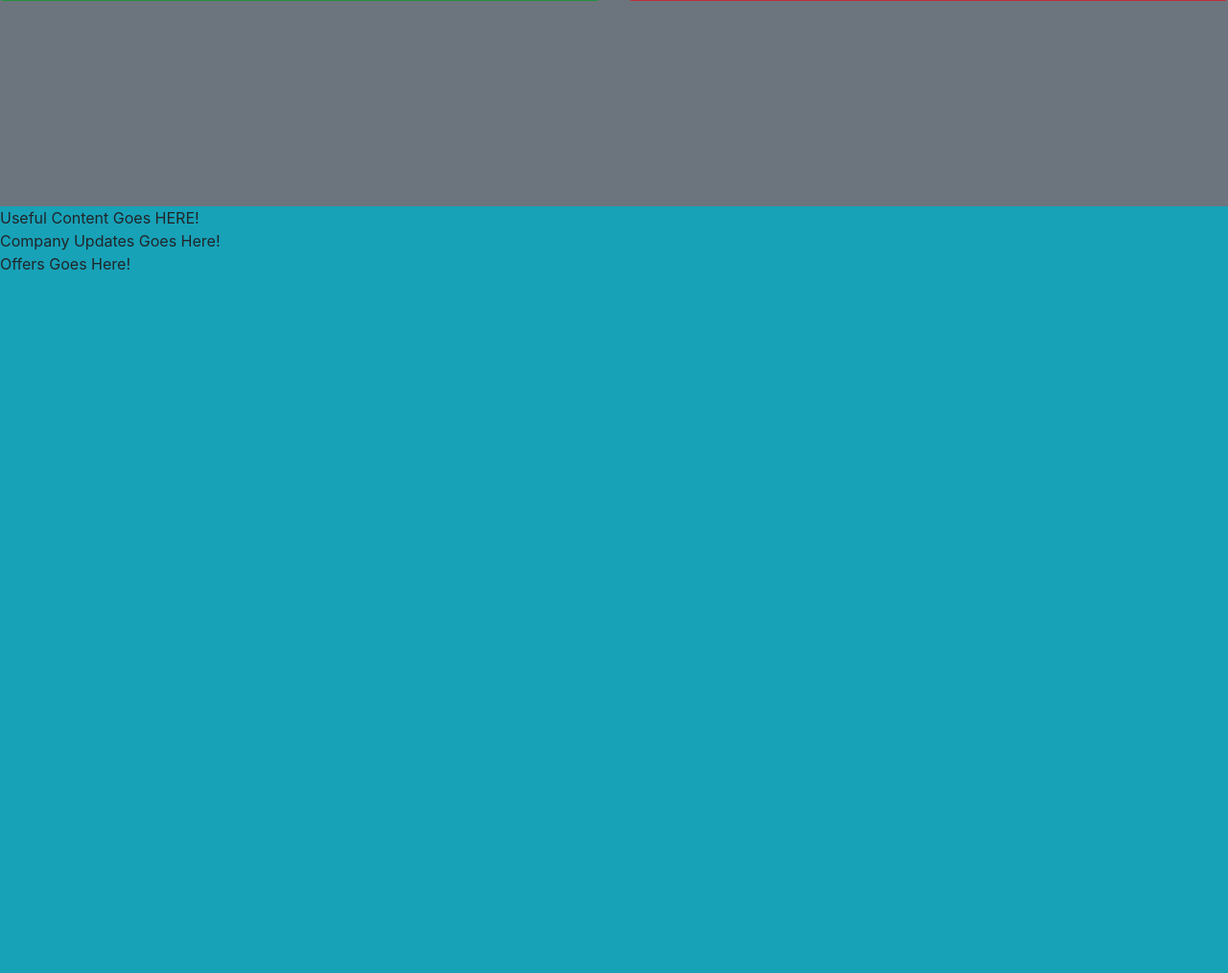
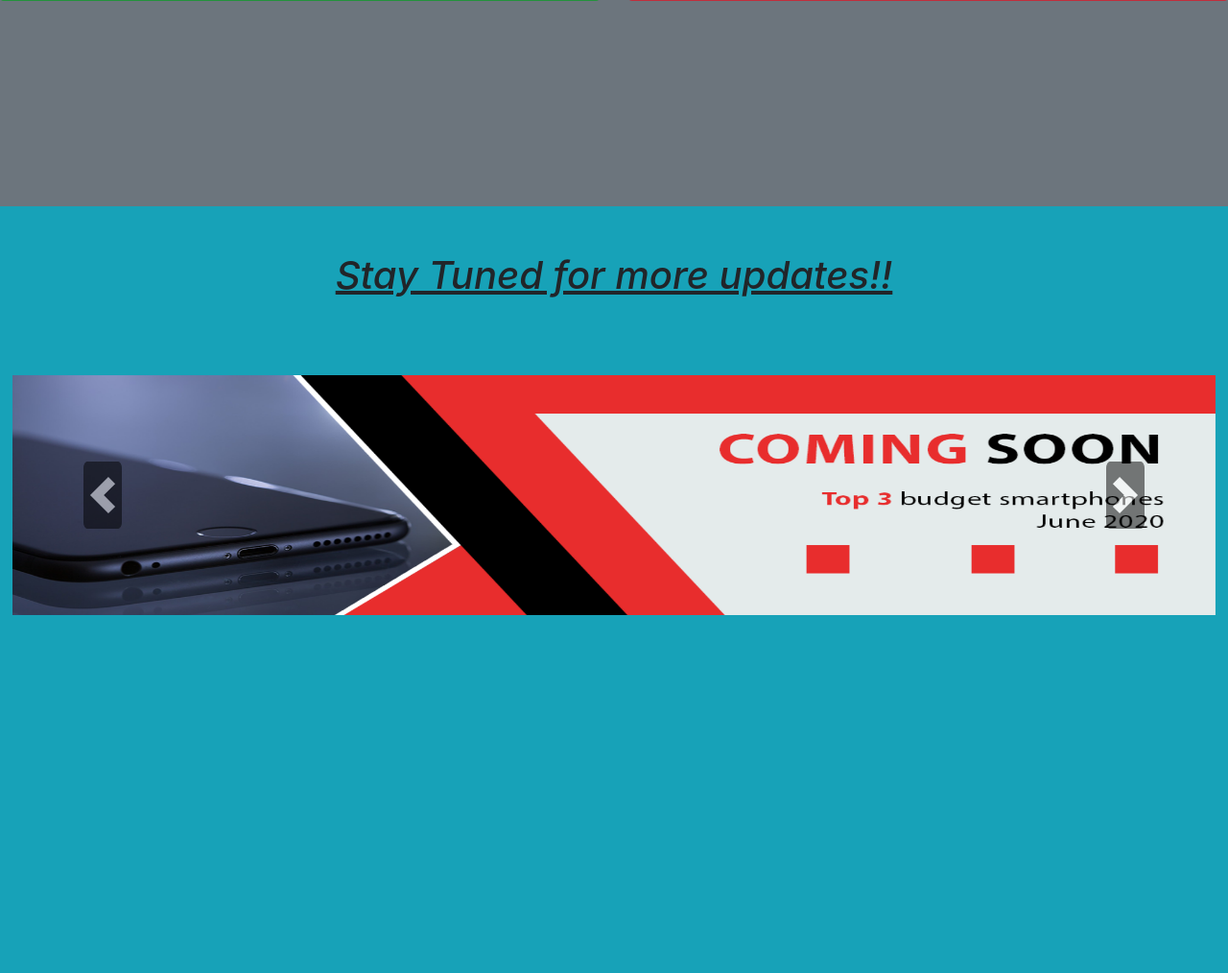
Before and after one commit to sharmavishal7669/Get_Top3, a PHP site: page / in a window 1280 px wide. Shown: the part 1455-2469 px from the top of the page at 96% size. Run offline with PHP 8.4, Linux system fonts and the light colour scheme; some libraries are stand-ins or nearby versions.

Commit message:
index page section3 added

```diff
--- a/index.php
+++ b/index.php
@@ -6,6 +6,7 @@
             include 'head.php';
         ?>
         <link rel="stylesheet" type="text/css" href="css/home.css">
+        <link rel="stylesheet" href="css/browsenow.css">
 
 
     </head>
@@ -114,21 +115,53 @@
     </section>
 
     <div class="bg-info" style="height:100%;">
+        <div class="container">
+            <div class="row justify-content center">
+                <div class="col-md-12 text-center">
+                    <div>
+            &nbsp; &nbsp;
 
+        </div>
         <div>
-            Useful Content Goes HERE!
+            &nbsp; &nbsp;
+
+        </div>
+
+                    <h1 class="mb-3"><i><u>Stay Tuned for more updates!!</u></i></h1>
+                </div>
+            </div>
         </div>
 
         <div>
-            Company Updates Goes Here!
+            &nbsp; &nbsp;
+
+        </div>
+        <div>
+            &nbsp; &nbsp;
+
         </div>
 
-        <div>
-            Offers Goes Here!
+        <div id="bannercarousel" class="carousel slide mx-auto m-3" style="max-width:98%;" data-ride="carousel">
+        <div class="carousel-inner mx-auto">
+            <div class="carousel-item active">
+                <img src="imgs/Trending banner.png" class="d-block" alt="...">
+            </div>
+            <div class="carousel-item">
+                <img src="imgs/coming soon 2.png" class="d-block" alt="...">
+            </div>
+            <div class="carousel-item">
+                <img src="imgs/cs3.png" class="d-block" alt="...">
+            </div>
         </div>
-
-
-
+        <a class="carousel-control-prev" href="#bannercarousel" role="button" data-slide="prev">
+            <span class="carousel-control-prev-icon" aria-hiddden="true"></span>
+            <span class="sr-only">Previous</span>
+        </a>
+        <a class="carousel-control-next" href="#bannercarousel" role="button" data-slide="next">
+            <span class="carousel-control-next-icon" aria-hiddden="true"></span>
+            <span class="sr-only">Next</span>
+        </a>
+    </div>
     </div>
     <div style="background-color: #333; color:white ;">
         <?php require 'footer.php' ?>
```
Also changed, not shown: imgs/cs3.png (added).
